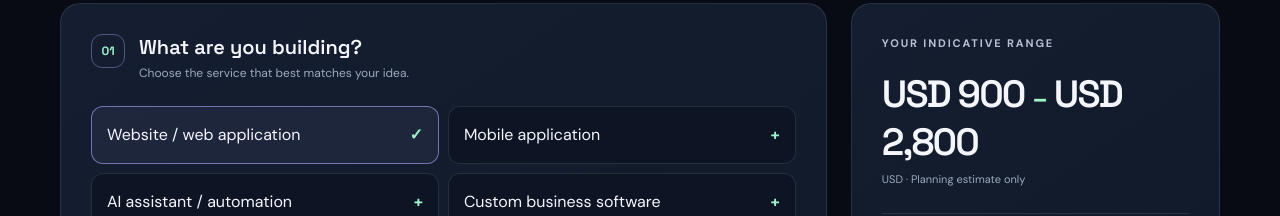
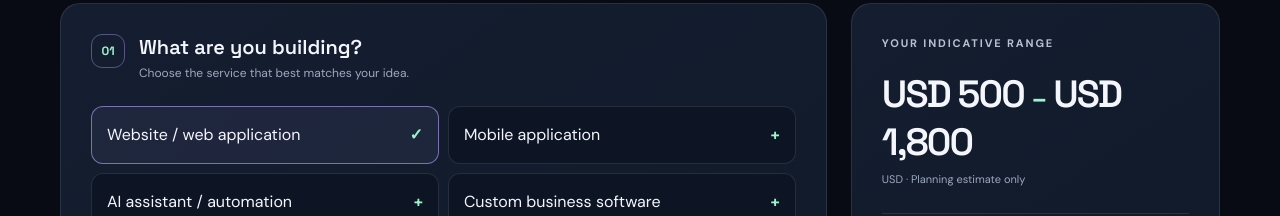
Before and after one commit to FarhanAhmed07/NEXSORA, a Next.js app: page /estimate in a window 1280 px wide. Shown: the part 576-792 px from the top of the page. Built offline with nearby package versions, Linux system fonts and the light colour scheme; no server answers.

Commit message:
Lower project estimator price ranges

```diff
--- a/src/app/estimate/estimator.jsx
+++ b/src/app/estimate/estimator.jsx
@@ -10,12 +10,12 @@ const supabaseKey = process.env.NEXT_PUBLIC_SUPABASE_PUBLISHABLE_KEY;
 const db = supabaseUrl && supabaseKey ? createClient(supabaseUrl, supabaseKey) : null;
 
 const services = [
-  { id: 'website', label: 'Website / web application', low: 900, high: 2800 },
-  { id: 'mobile', label: 'Mobile application', low: 2500, high: 8000 },
-  { id: 'ai', label: 'AI assistant / automation', low: 1600, high: 6500 },
-  { id: 'software', label: 'Custom business software', low: 2200, high: 9500 },
-  { id: 'design', label: 'UI/UX design', low: 700, high: 2600 },
-  { id: 'saas', label: 'SaaS product / platform', low: 5000, high: 16000 }
+  { id: 'website', label: 'Website / web application', low: 500, high: 1800 },
+  { id: 'mobile', label: 'Mobile application', low: 1500, high: 5000 },
+  { id: 'ai', label: 'AI assistant / automation', low: 900, high: 3500 },
+  { id: 'software', label: 'Custom business software', low: 1200, high: 5500 },
+  { id: 'design', label: 'UI/UX design', low: 400, high: 1600 },
+  { id: 'saas', label: 'SaaS product / platform', low: 3000, high: 10000 }
 ];
 const complexity = {
   starter: { label: 'Starter', multiplier: 0.85 },
```
